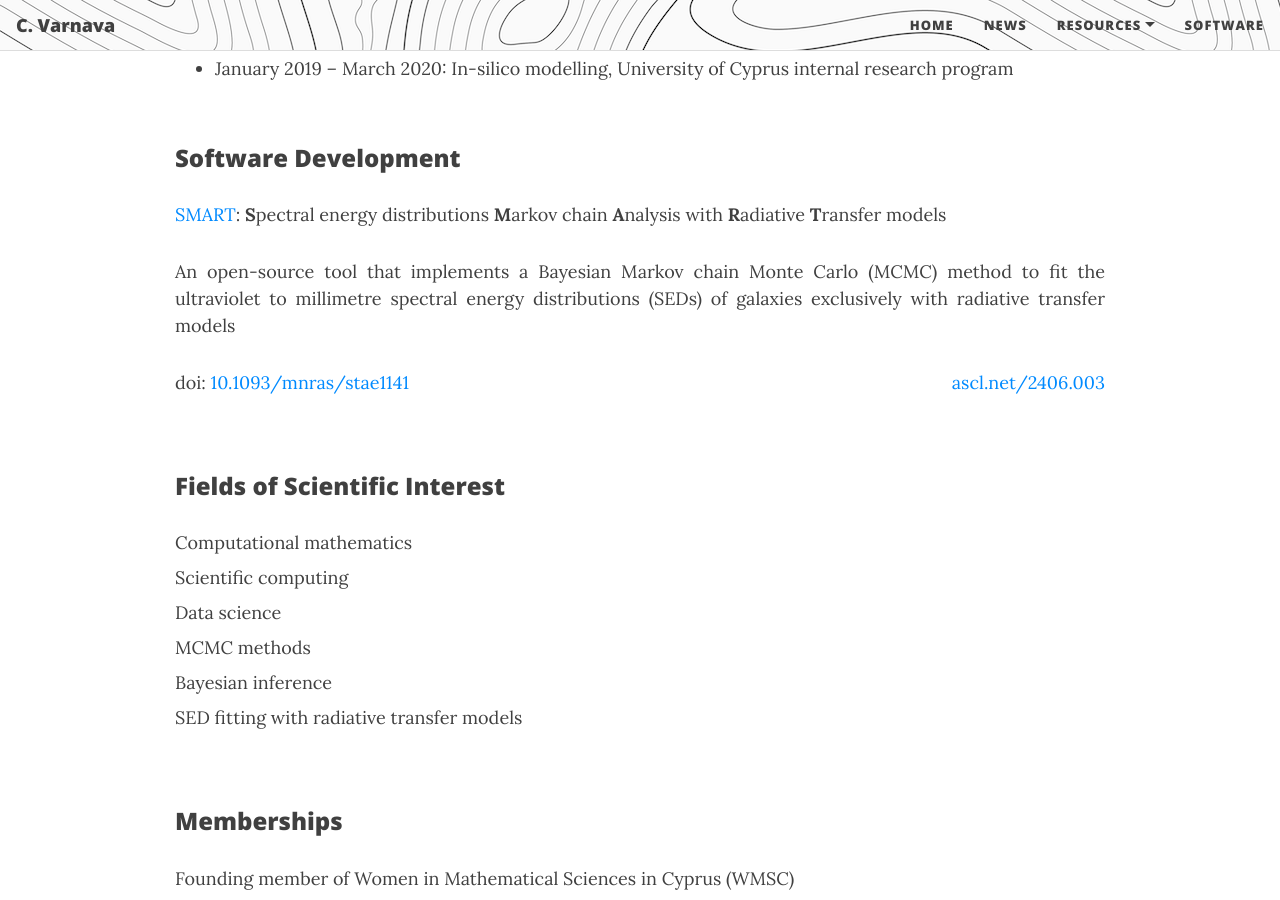
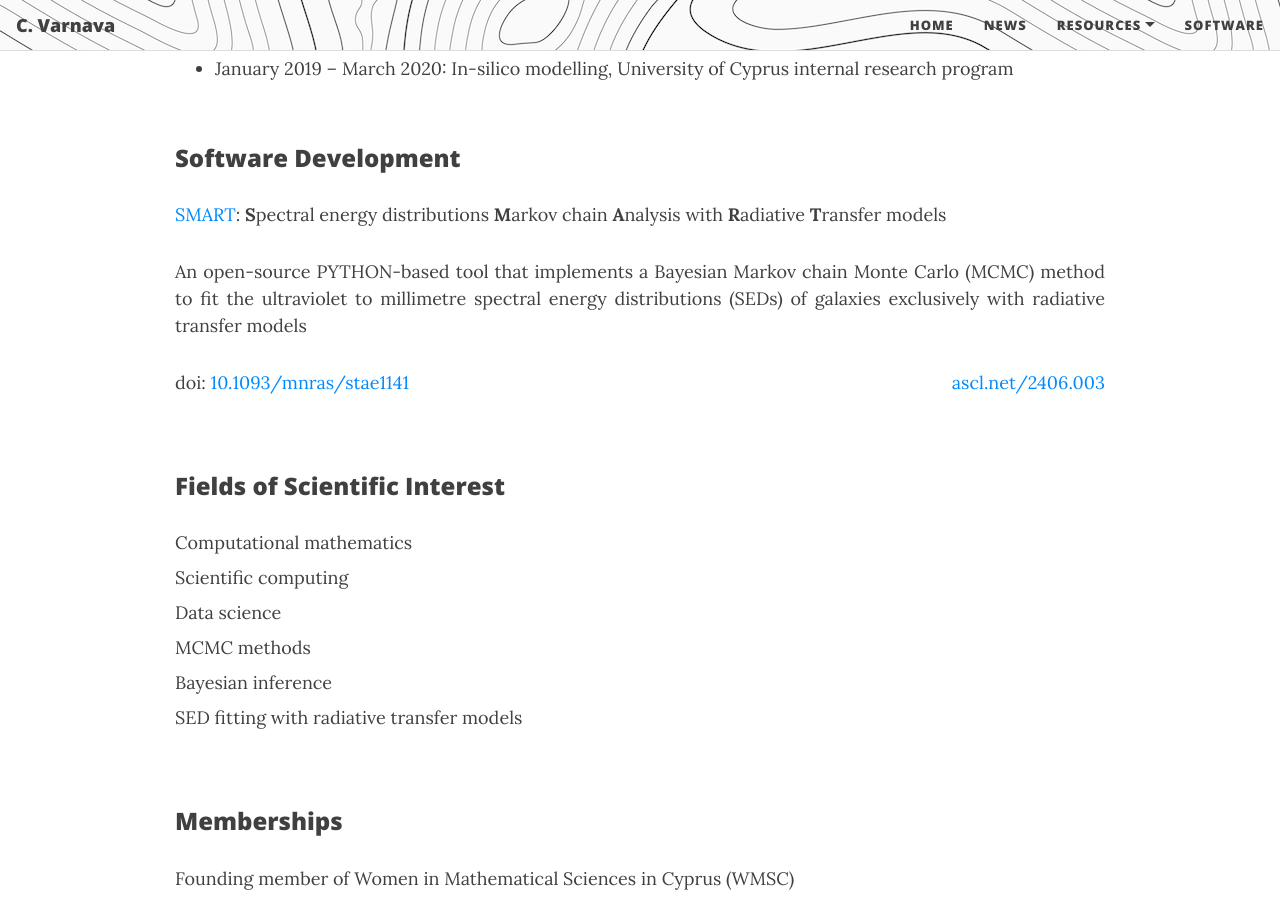
Before and after one commit to ch-var/ch-var.github.io, a Jekyll site: the page built from cv.html, in a window 1280 px wide and 900 px high, scrolled down 1822 px. Built offline with Jekyll 4.4.1, drawn with Linux system fonts in a browser that asks for light colours; formulas are drawn with MathJax 3.

Commit message:
Update cv.html

```diff
--- a/cv.html
+++ b/cv.html
@@ -66,7 +66,7 @@
 <br>
 <p style="font-family: var(--header-font); font-weight: 800; line-height: 1.1; font-size: 1.5rem; margin-top: 1.25rem;">Software Development</p>
 <p align='justify'><a href="https://github.com/ch-var/SMART">SMART</a>: <b>S</b>pectral energy distributions <b>M</b>arkov chain <b>A</b>nalysis with <b>R</b>adiative <b>T</b>ransfer models</p>
-<p align='justify'>An open-source tool that implements a Bayesian Markov chain Monte Carlo (MCMC) method to fit the ultraviolet to millimetre spectral energy distributions (SEDs) of galaxies exclusively with radiative transfer models</p>
+<p align='justify'>An open-source PYTHON-based tool that implements a Bayesian Markov chain Monte Carlo (MCMC) method to fit the ultraviolet to millimetre spectral energy distributions (SEDs) of galaxies exclusively with radiative transfer models</p>
 <p style="text-align:left;">doi: <a href="https://doi.org/10.1093/mnras/stae1141">10.1093/mnras/stae1141</a> <span style="float:right;"><a href="https://www.ascl.net/2406.003">ascl.net/2406.003</a></span></p>
 <br>
 <p style="font-family: var(--header-font); font-weight: 800; line-height: 1.1; font-size: 1.5rem; margin-top: 1.25rem;">Fields of Scientific Interest</p>
```
